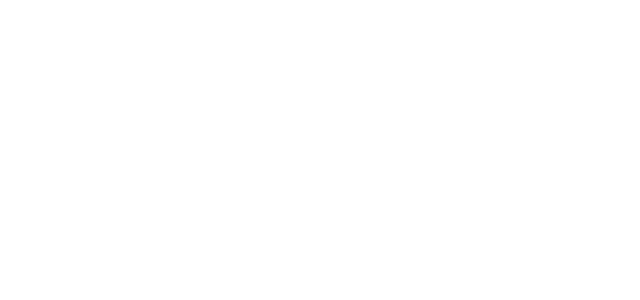
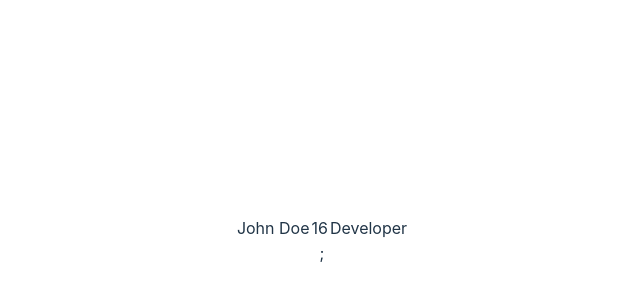
Before and after one commit to geekftz/test-react18, a React (Vite) app: page / in a window 1280 px wide. Shown: the part 160-460 px from the top of the page, without its empty margins (318-958 px from the left). Built offline with nearby package versions, Linux system fonts and the light colour scheme.

Commit message:
feat: add

```diff
--- a/src/App.tsx
+++ b/src/App.tsx
@@ -1,9 +1,39 @@
-import { useEffect, useCallback, useMemo, useState } from "react";
+import React, { useEffect, useCallback, useMemo, useState } from "react";
 
 import "./App.css";
 
+function TableData(data) {
+  return (
+    // <>
+    //   {data.map((rec) => (
+    //     <React.Fragment key={rec.id}>
+    //       <td>{rec.hobby}</td>
+    //     </React.Fragment>
+    //   ))}
+    // </>
+    <React.Fragment>
+      <td>John Doe</td>
+      <td>16</td>
+      <td>Developer</td>;
+    </React.Fragment>
+  );
+}
+
 function App() {
-  return <div className="App"></div>;
+  return (
+    <div className="App">
+      {TableData([
+        {
+          id: 1,
+          hobby: "basket",
+        },
+        {
+          id: 2,
+          hobby: "foot",
+        },
+      ])}
+    </div>
+  );
 }
 
 export default App;
```
